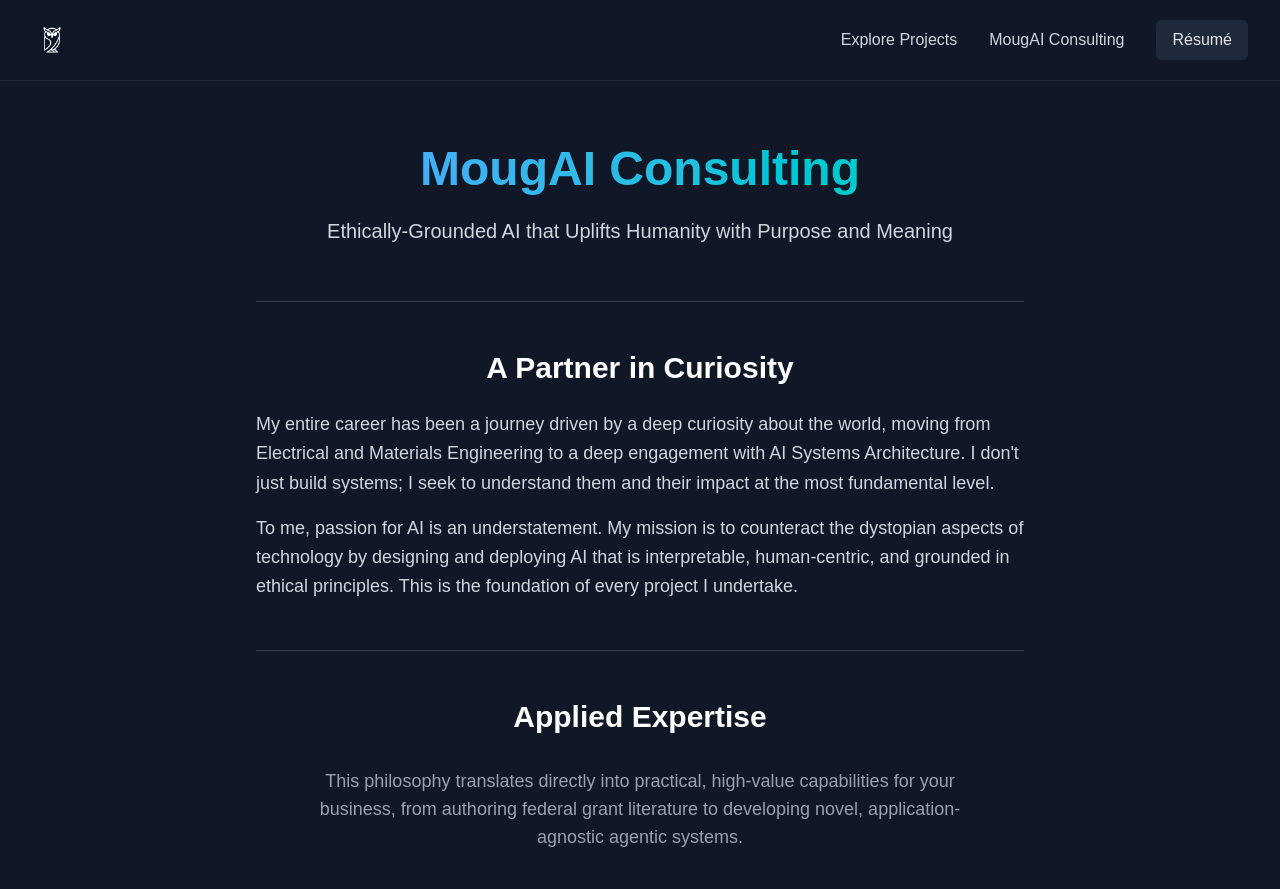
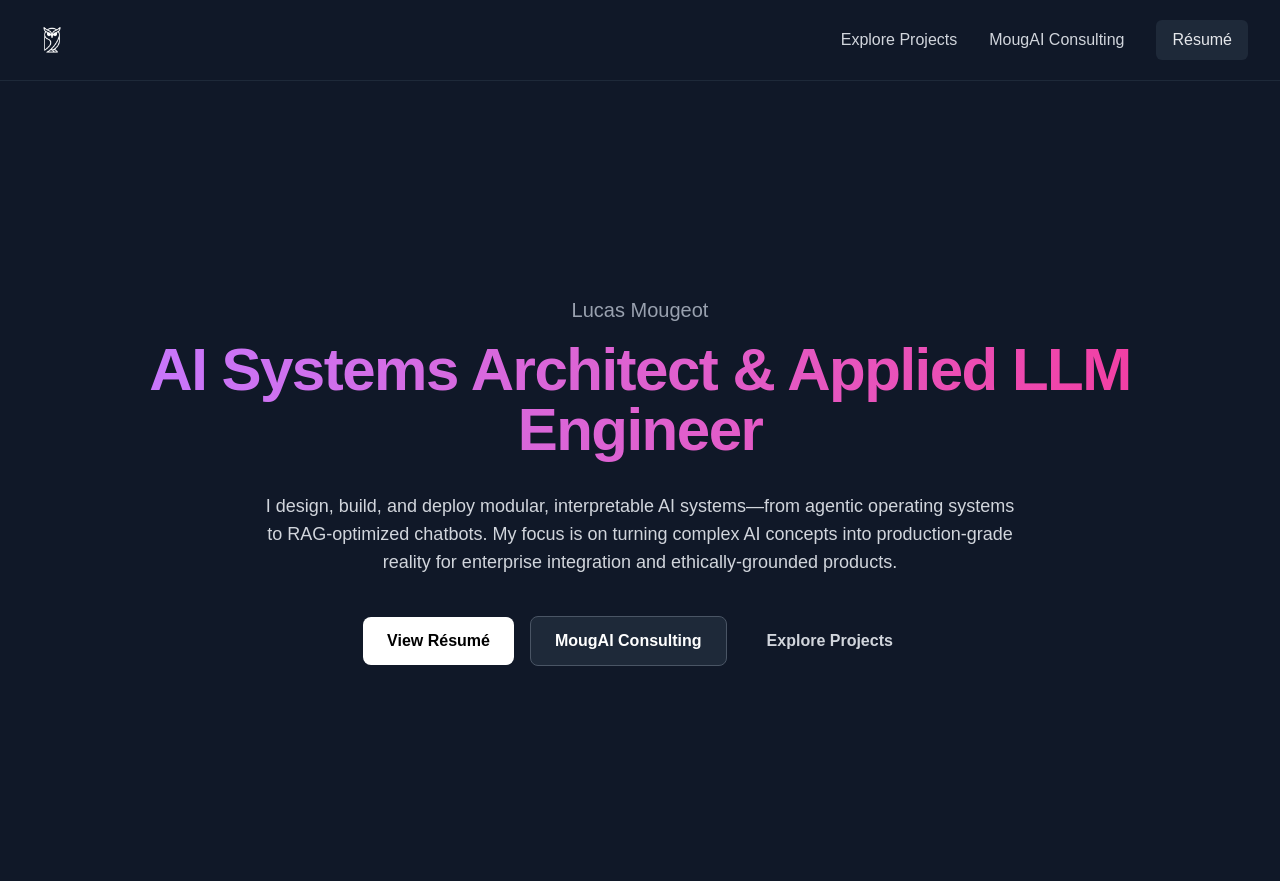
Before and after one commit to lucasfuturist/lucasmougeot-ai, a Next.js app: page / in a window 1280 px wide. Shown: the top 889 px of the page. Built offline with nearby package versions, Linux system fonts and the light colour scheme.

Commit message:
page mismatch fixed

```diff
--- a/src/app/page.tsx
+++ b/src/app/page.tsx
@@ -1,79 +1,49 @@
-// src/app/consulting/page.tsx
-"use client";
+export default function Home() {
+  return (
+    <main className="flex min-h-screen flex-col items-center justify-center text-center p-8 bg-gray-900 text-white">
 
-import { useState } from 'react';
-import ContactModal from '@/components/ContactModal';
+      <p className="text-xl text-gray-400 mb-4">
+        Lucas Mougeot
+      </p>
 
-export default function ConsultingPage() {
-  const [isModalOpen, setIsModalOpen] = useState(false);
+      {/* THIS IS THE CORRECTED HEADLINE */}
+      <h1 className="text-4xl sm:text-6xl font-bold tracking-tight text-transparent bg-clip-text bg-gradient-to-r from-purple-400 to-pink-500 pb-2">
+        AI Systems Architect & Applied LLM Engineer
+      </h1>
 
-  return (
-    <>
-      <main className="min-h-screen bg-gray-900 text-white">
-        <div className="max-w-4xl mx-auto p-8 sm:p-16">
+      {/* Sub-headline: Your Value Proposition */}
+      <p className="mt-6 text-lg text-gray-300 max-w-3xl">
+        I design, build, and deploy modular, interpretable AI systems—from agentic
+        operating systems to RAG-optimized chatbots. My focus is on turning complex
+        AI concepts into production-grade reality for enterprise integration and
+        ethically-grounded products.
+      </p>
 
-          {/* Header Section: Now reflects your core mission */}
-          <div className="text-center pb-12 border-b border-gray-700">
-            <h1 className="text-5xl font-bold text-transparent bg-clip-text bg-gradient-to-r from-blue-400 to-teal-400 pb-2">
-              MougAI Consulting
-            </h1>
-            <p className="mt-4 text-xl text-gray-300 pb-2">
-              Ethically-Grounded AI that Uplifts Humanity with Purpose and Meaning
-            </p>
-          </div>
+      {/* Calls-to-Action: The Three Doors */}
+      <div className="mt-10 flex flex-col sm:flex-row items-center justify-center gap-4">
 
-          {/* NEW: Your Guiding Philosophy Section */}
-          <div className="py-12 border-b border-gray-700">
-            <h2 className="text-3xl font-bold text-center">
-              A Partner in Curiosity
-            </h2>
-            <p className="mt-6 text-lg text-gray-300 leading-relaxed">
-              My entire career has been a journey driven by a deep curiosity about the world, moving from Electrical and Materials Engineering to a deep engagement with AI Systems Architecture. I don't just build systems; I seek to understand them and their impact at the most fundamental level.
-            </p>
-            <p className="mt-4 text-lg text-gray-300 leading-relaxed">
-              To me, passion for AI is an understatement. My mission is to counteract the dystopian aspects of technology by designing and deploying AI that is interpretable, human-centric, and grounded in ethical principles. This is the foundation of every project I undertake.
-            </p>
-          </div>
+        <a
+          href="/lucas-mougeot-resume.pdf"
+          className="bg-white text-black font-semibold py-3 px-6 rounded-lg hover:bg-gray-200 transition-colors w-full sm:w-auto"
+        >
+          View Résumé
+        </a>
 
-          {/* Rewritten: Applied Expertise Section */}
-          <div className="py-12 border-b border-gray-700">
-            <h2 className="text-3xl font-bold text-center mb-8">Applied Expertise</h2>
-            <p className="text-center text-lg text-gray-400 mb-10 max-w-2xl mx-auto">This philosophy translates directly into practical, high-value capabilities for your business, from authoring federal grant literature to developing novel, application-agnostic agentic systems.</p>
-            <ul className="grid grid-cols-1 md:grid-cols-2 gap-6 text-lg">
-              <li className="bg-gray-800 p-4 rounded-lg border border-gray-700">Agentic System & Workflow Design</li>
-              <li className="bg-gray-800 p-4 rounded-lg border border-gray-700">Compliance Auditing via Vision/AR</li>
-              <li className="bg-gray-800 p-4 rounded-lg border border-gray-700">Advanced Context Engineering for LLMs</li>
-              <li className="bg-gray-800 p-4 rounded-lg border border-gray-700">RAG-Optimized & Interpretable Chatbots</li>
-              <li className="bg-gray-800 p-4 rounded-lg border border-gray-700">Modular Systems for Online Experiences</li>
-              <li className="bg-gray-800 p-4 rounded-lg border border-gray-700">Technical Demos for International Conferences</li>
-            </ul>
-          </div>
+        <a
+          href="/consulting"
+          className="bg-gray-800 text-white font-semibold py-3 px-6 rounded-lg hover:bg-gray-700 border border-gray-600 transition-colors w-full sm:w-auto"
+        >
+          MougAI Consulting
+        </a>
 
-          {/* Rate & Contact Section (Remains the same) */}
-          <div className="py-12 text-center">
-            <h2 className="text-3xl font-bold">Engagement & Rates</h2>
-            <div className="mt-6 bg-gray-800 border border-teal-500 rounded-lg p-8 max-w-md mx-auto">
-              <p className="text-xl font-semibold text-gray-200">Consulting Rate</p>
-              <p className="text-5xl font-bold my-2 text-transparent bg-clip-text bg-gradient-to-r from-blue-300 to-teal-300">
-                $200<span className="text-2xl text-gray-400">/hr</span>
-              </p>
-              <p className="text-gray-400">For strategic planning, system architecture, and hands-on development.</p>
-            </div>
-            <div className="mt-8">
-              <p className="text-lg text-gray-300">Ready to build with purpose?</p>
+        <a
+          href="/projects"
+          className="text-gray-300 font-semibold py-3 px-6 rounded-lg hover:bg-gray-800 hover:text-white transition-colors w-full sm:w-auto"
+        >
+          Explore Projects
+        </a>
 
-              <button
-                onClick={() => setIsModalOpen(true)}
-                className="mt-4 inline-block bg-teal-500 text-white font-bold py-3 px-8 rounded-lg text-lg hover:bg-teal-600 transition-colors"
-              >
-                Contact Me to Get Started
-              </button>
-            </div>
-          </div>
-        </div>
-      </main>
-
-      <ContactModal isOpen={isModalOpen} onClose={() => setIsModalOpen(false)} />
-    </>
+      </div>
+    </main>
   );
 }
```
